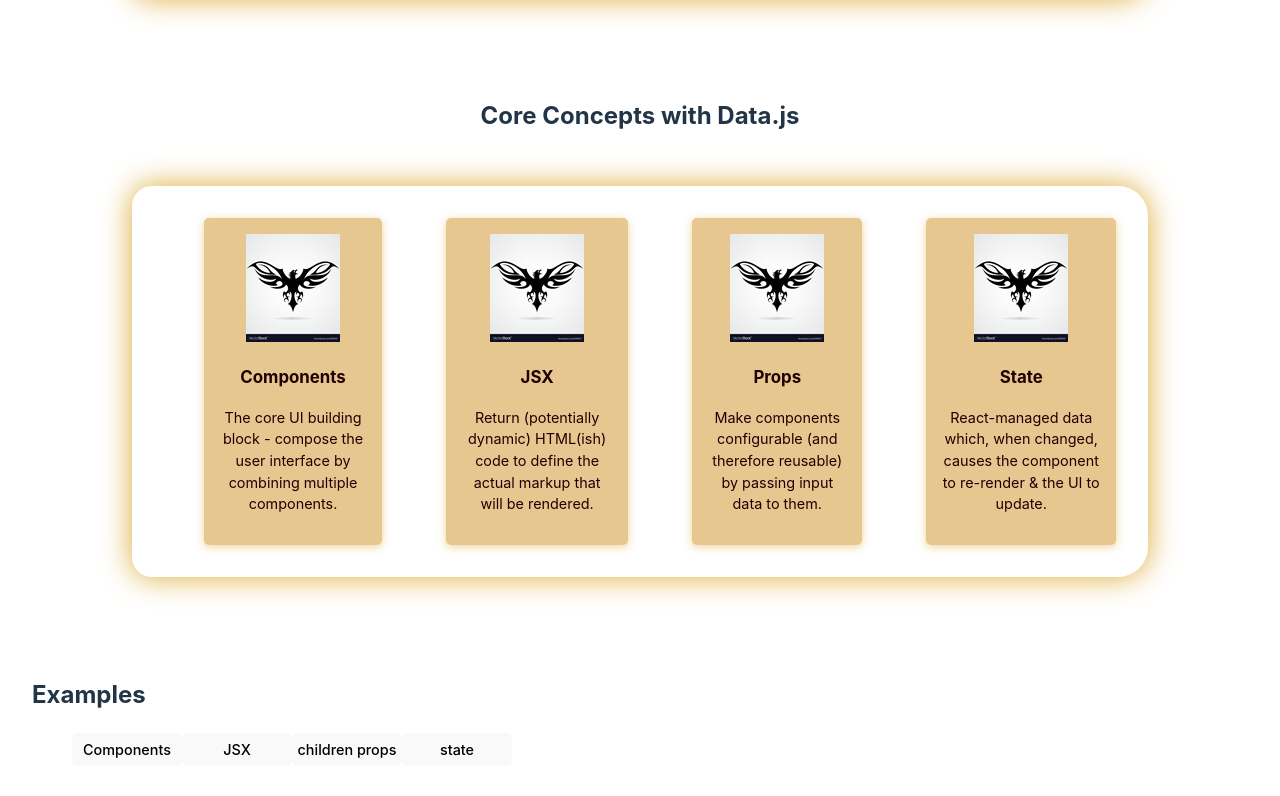
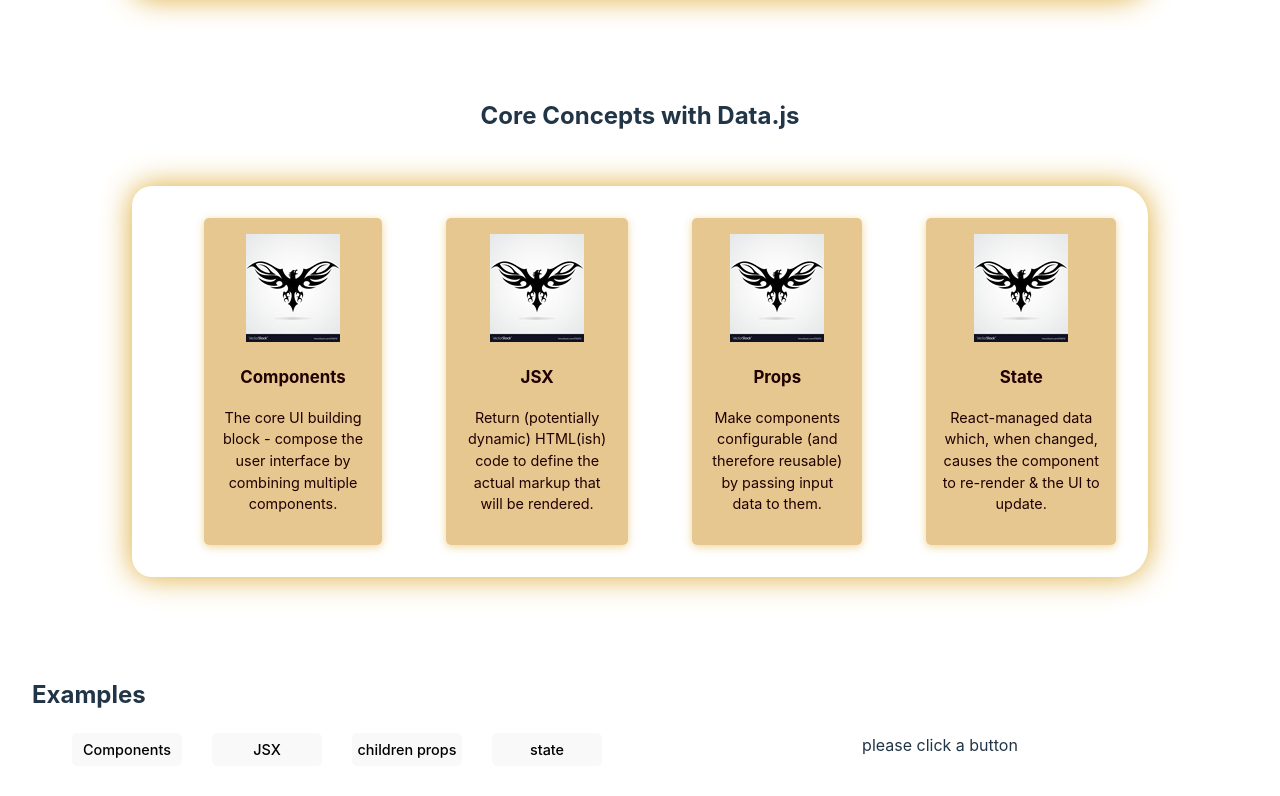
Before and after one commit to OmShrikhande/React-project, a React (Vite) app: page / in a window 1280 px wide. Shown: the part 1080-1876 px from the top of the page. Built offline with nearby package versions, Linux system fonts and the light colour scheme.

Commit message:
added something - Day 7

```diff
--- a/src/App.css
+++ b/src/App.css
@@ -59,6 +59,7 @@ li{
   font-size: 0.9rem;
   cursor: pointer;
   width: 110px;
+  margin-right: 30px;
 
 }
 
--- a/src/App.jsx
+++ b/src/App.jsx
@@ -13,9 +13,23 @@ function genranodm(max){
   return Math.floor(Math.random() * (max + 1));
 }
 
+//
+
+
+
 function App() {
+
+
   const [count, setCount] = useState(0)
   const description =reactDesciption[genranodm(2)]
+
+  let tabContent = 'please click a button'
+
+
+  function handelSelect(selectedButton){
+    tabContent = selectedButton;
+    console.log(selectedButton);
+  }
 
   return (
     <>
@@ -51,14 +65,16 @@ function App() {
       {/* code below is the example of the children Props */}
       <section id ="TabButton">
         <h2>Examples</h2>
-        <div id="innertabbutton">
+
           <menu>
-            <TabButton>Components</TabButton>
-            <TabButton>JSX</TabButton>
-            <TabButton>children props</TabButton>
-            <TabButton>state</TabButton>
+            <TabButton onSelect={() => handelSelect('components')}>Components</TabButton>
+            <TabButton onSelect={() => handelSelect('jsx')}>JSX</TabButton>
+            <TabButton onSelect={() => handelSelect('childrenprop')}>children props</TabButton>
+            <TabButton onSelect={() => handelSelect('state')}>state</TabButton>
           </menu>
-        </div>
+{/* passing function handelSelect as a value */}
+         {tabContent}
+
       </section>
     </>
   )
--- a/src/Components/TabButton.jsx
+++ b/src/Components/TabButton.jsx
@@ -1,18 +1,26 @@
-export default function TabButton(props){
+// export default function TabButton(props){
+//     function handelClick(){
+
+//         console.log("Hello world")
+
+//     }
+
+//     return(
+//     <li>
+//         <button onClick={handelClick}>{props.children}</button>
+//     </li>);
+// }
+
+
+
+// the code using the destructuring will look like -
+
+export default function TabButton({children,onSelect}){
+
     return(
     <li>
-        <button>{props.children}</button>
+        <button onClick={onSelect}>{children}</button>
     </li>);
 }
 
-// the code using the destructuring will look like -
-/*
-export default function TabButton({children}){
-    return(
-    <li>
-        <button>{children}</button>
-    </li>);
-}
-
-the above written code also does the same work that is done by the first one.
-*/
+// the above written code also does the same work that is done by the first one.
```
